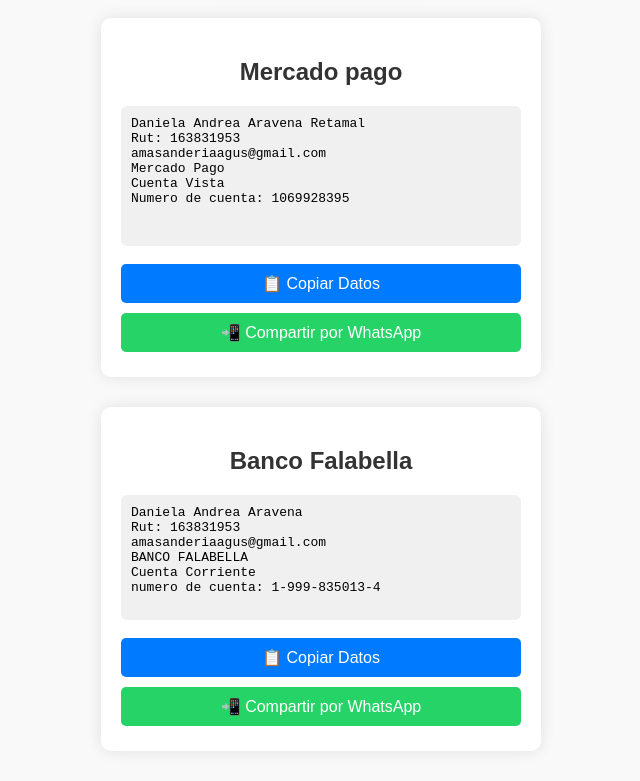
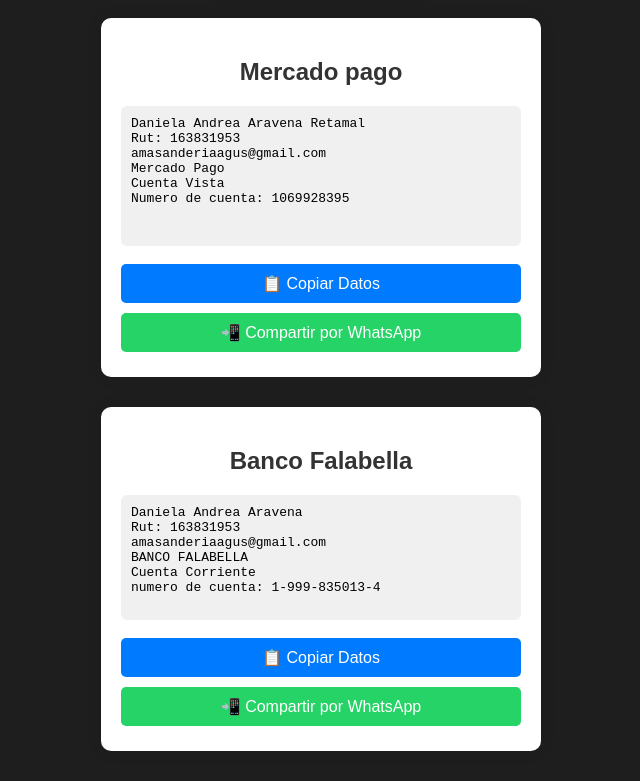
Before and after one commit to Amasanderiaagus/Datos-Bancarios, a plain HTML site: page index.html in a window 1280 px wide. Shown: the part 226-1007 px from the top of the page, without its empty margins (319-959 px from the left). Drawn offline with Linux system fonts and the light colour scheme.

Commit message:
Update index.html

```diff
--- a/index.html
+++ b/index.html
@@ -9,7 +9,7 @@
       font-family: Arial, sans-serif;
       text-align: center;
       margin: 20px;
-      background-color: #f9f9f9;
+      background-color: #1e1e1e;
     }
     header img {
       width: 200px;
```
